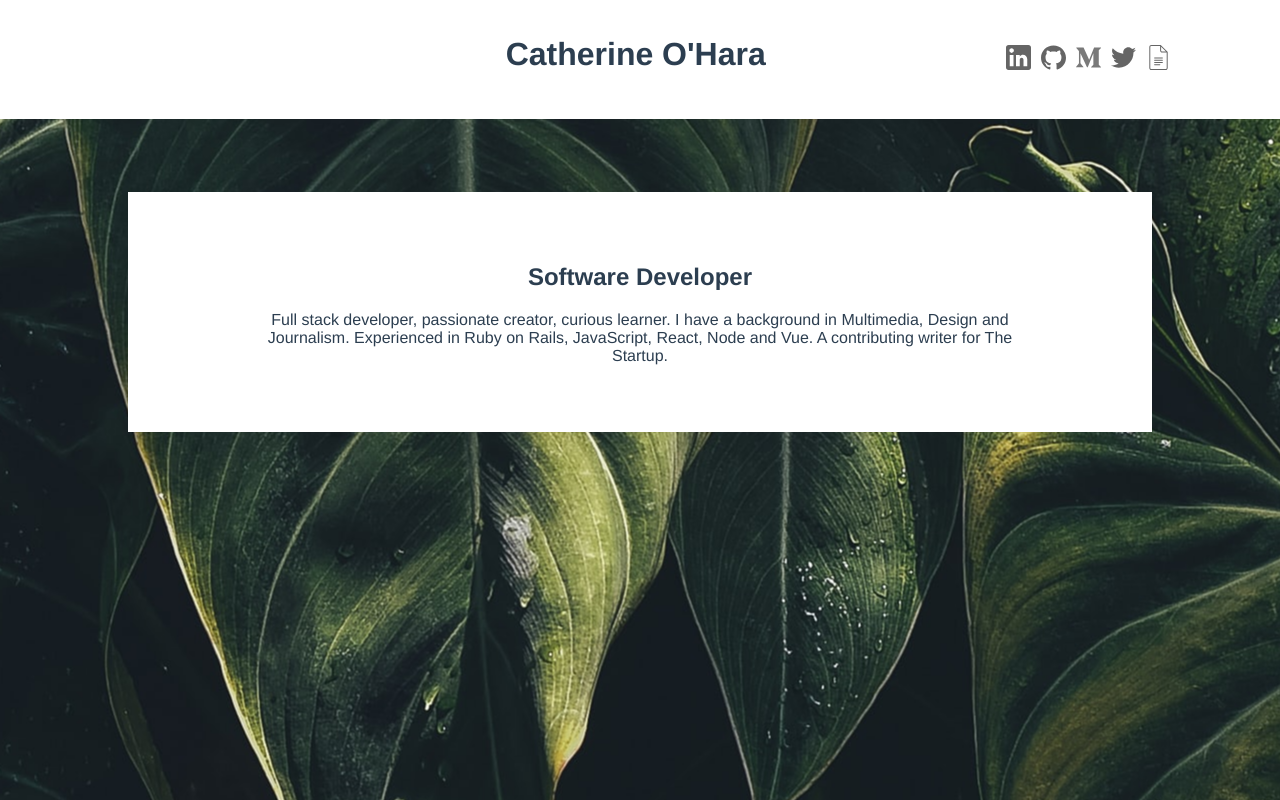
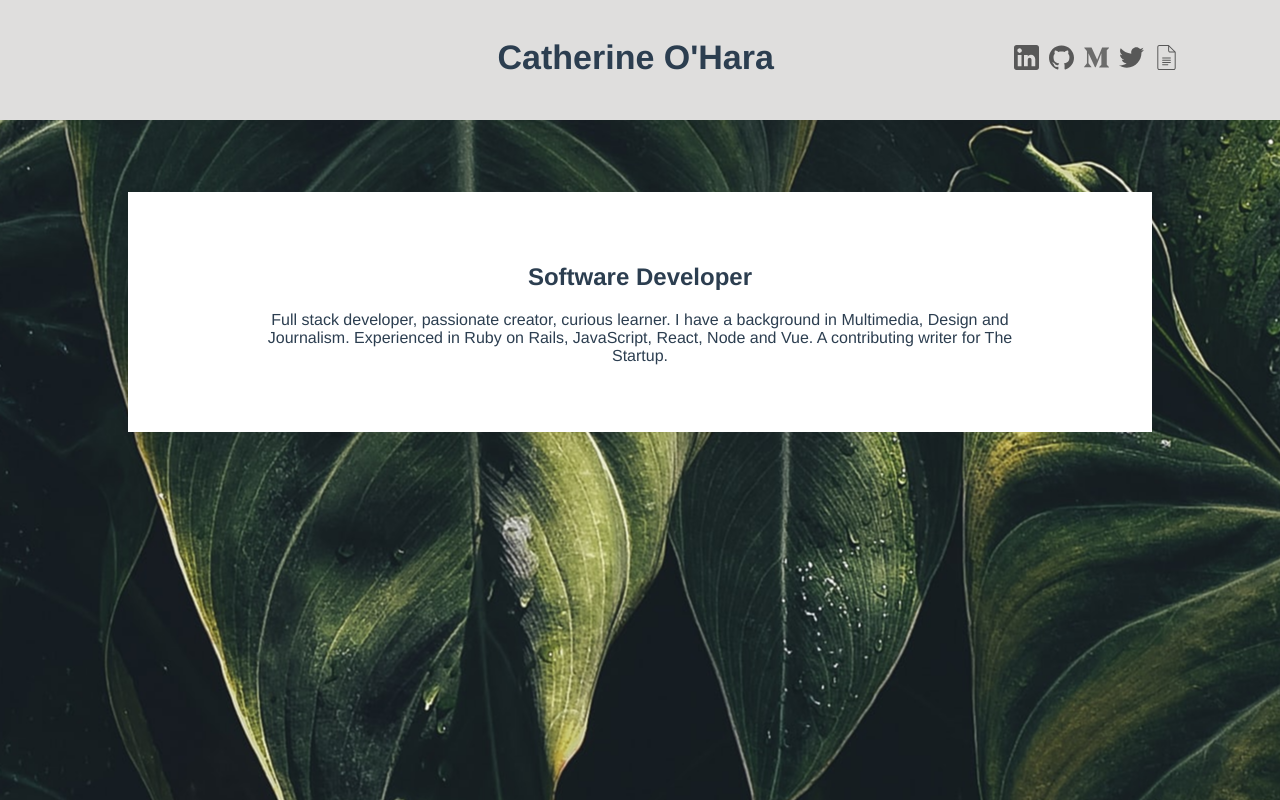
Before and after one commit to catherine-o/portfolio-site, a Vue app: page / in a window 1280 px wide. Built offline with nearby package versions, Linux system fonts and the light colour scheme.

Commit message:
changes color of header

```diff
--- a/src/views/Home.vue
+++ b/src/views/Home.vue
@@ -36,11 +36,12 @@ export default {
       width: 100vw;
       height: 100vh;
       header {
-          background-color:white;
+          background-color:rgb(223, 222, 221);
           position: fixed;
           width: 100%;
           margin-top: 0;
           padding: 15px;
+          font-size: 17px;
           text-align: center;
           @media screen and (min-width: 800px) {
             display: flex;
```
